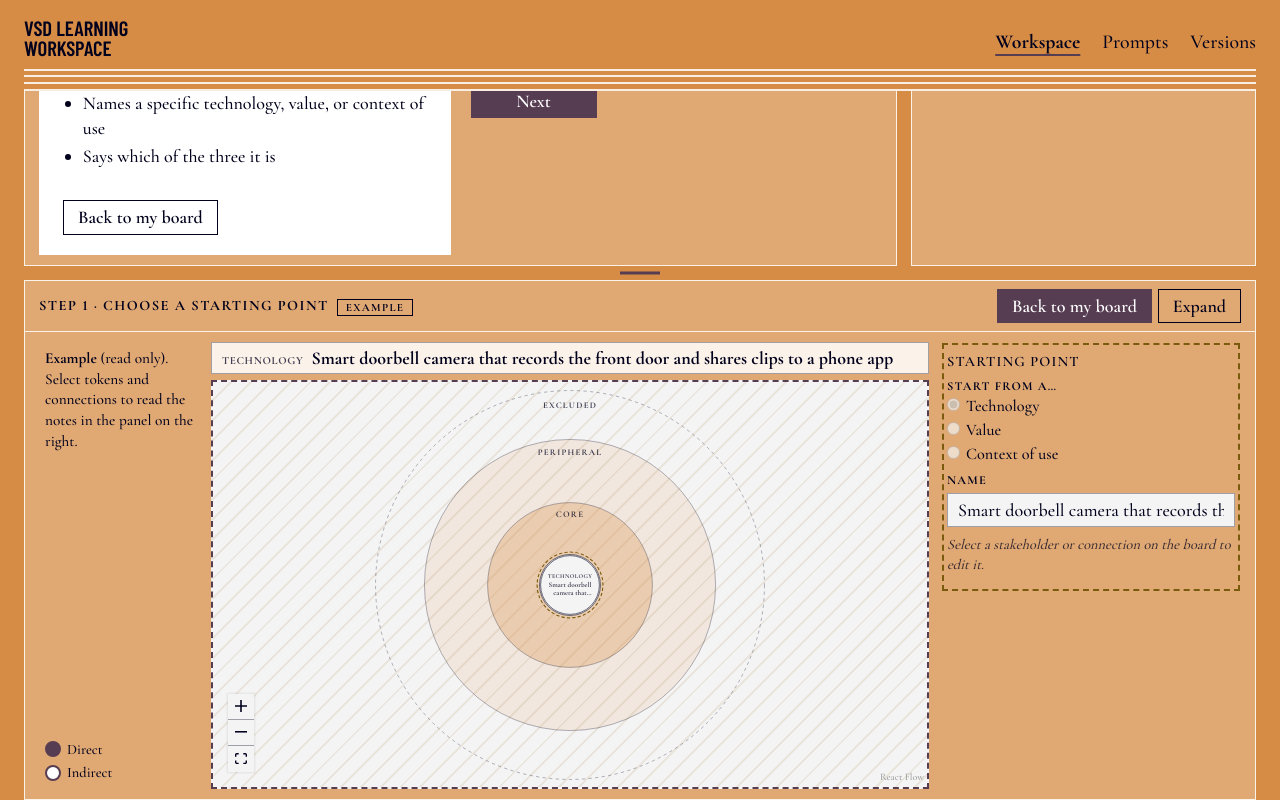
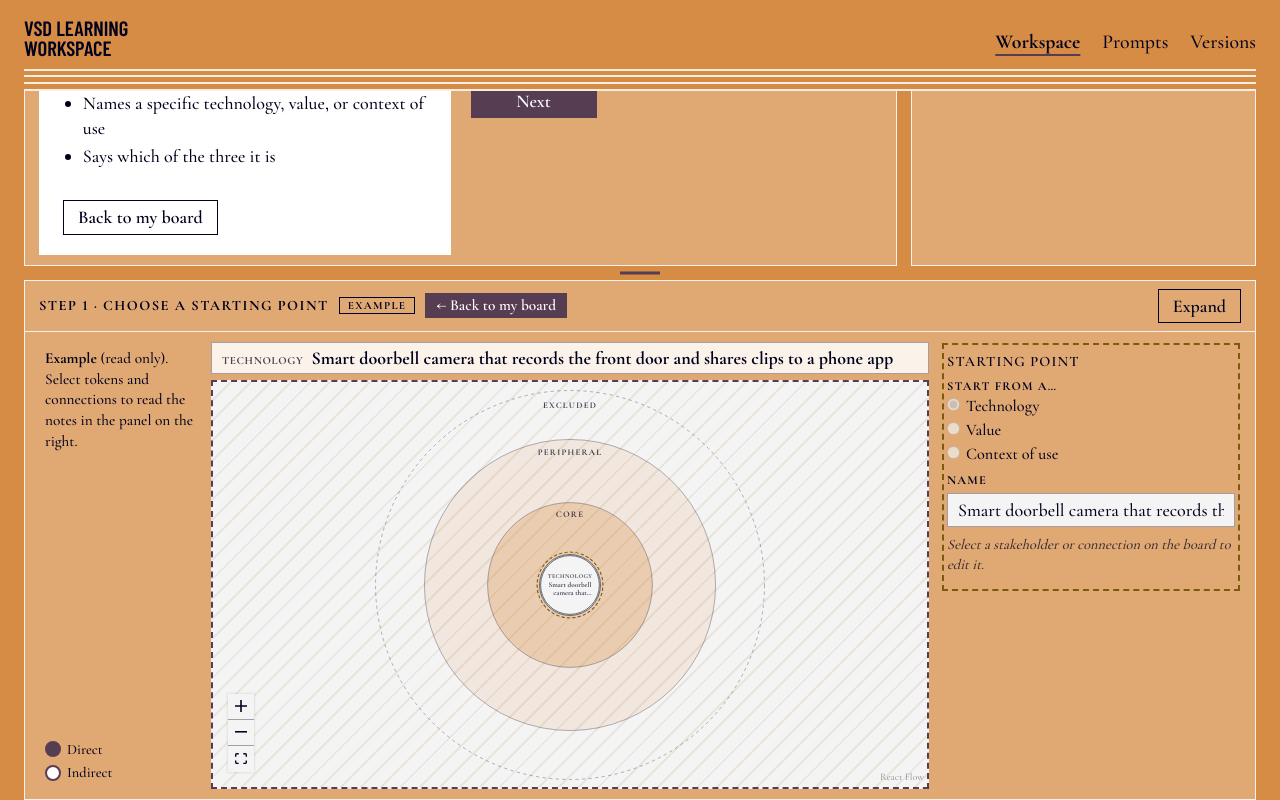
Before and after one commit to bcsaldias/ai-vsd, a React (Vite) app in the folder frontend/: page / in a window 1280 px wide. Both pictures are taken after a click on the button "See an example of this step". Built offline with nearby package versions, Linux system fonts and the light colour scheme.

Commit message:
Updated back button

```diff
--- a/frontend/src/styles.css
+++ b/frontend/src/styles.css
@@ -22,6 +22,10 @@
   --rule: rgba(255, 255, 255, 0.85);
   --surface: rgba(255, 255, 255, 0.25);
   --surface-strong: rgba(255, 255, 255, 0.5);
+
+  /* Hatched fill that marks worked examples (the example board and the button that opens it). */
+  --example-hatch: repeating-linear-gradient(135deg, var(--paper) 0 12px, #e9e4dc 12px 14px);
+  --example-hatch-hover: repeating-linear-gradient(135deg, #fff 0 12px, #ddd5ca 12px 14px);
 
   --praise: #3f5a39;
   --suggestion: #7a5a0c;
@@ -152,6 +156,8 @@ textarea { width: 100%; resize: vertical; font-family: var(--mono); font-size: 0
   padding: 8px 14px;
   border-bottom: 1px solid var(--rule);
 }
+.panel-title { display: flex; align-items: center; flex-wrap: wrap; gap: 6px 10px; }
+.panel-title .badge { margin-left: 0; }
 .panel-header h2, .panel-header h3 {
   margin: 0;
   font-size: 0.8rem;
@@ -577,11 +583,14 @@ button.icon { border: none; padding: 0 6px; font-size: 1.1rem; line-height: 1; }
 .read-only textarea:disabled { resize: none; }
 .showing-example .tokens-board {
   border: 2px dashed var(--plum);
-  background: repeating-linear-gradient(135deg, var(--paper) 0 12px, #e9e4dc 12px 14px);
+  background: var(--example-hatch);
 }
 .showing-example .tokens-board .react-flow { --xy-background-color: transparent; }
 .example-note { margin: 0; font-size: 0.85rem; }
 .example-toggle { margin-top: 0.9rem; }
+/* Hatched like the example board it opens; plain once it reads "Back to my board". */
+.example-toggle:not([aria-pressed='true']) { border: 2px dashed var(--plum); background: var(--example-hatch); }
+.example-toggle:not([aria-pressed='true']):hover:not(:disabled) { background: var(--example-hatch-hover); }
 /* Draws the eye to the Name field of a token the student just added. */
 @keyframes name-prompt {
   from { box-shadow: 0 0 0 4px var(--mustard); }
--- a/frontend/src/workspace/ActivityHost.tsx
+++ b/frontend/src/workspace/ActivityHost.tsx
@@ -20,11 +20,15 @@ interface Props {
   canCheck: boolean;
   /** Show `savedReport` as a read-only worked example. */
   example?: boolean;
+  /** Leaves the example (shown next to the Example badge). */
+  onExitExample?: () => void;
   /** Extra header controls supplied by the layout (e.g. expand). */
   headerActions?: ReactNode;
 }
 
-export function ActivityHost({ definition, number, savedReport, onReport, onCheck, canCheck, example, headerActions }: Props) {
+export function ActivityHost({
+  definition, number, savedReport, onReport, onCheck, canCheck, example, onExitExample, headerActions,
+}: Props) {
   const onChange = (state: unknown) =>
     !example &&
     onReport({
@@ -53,10 +57,15 @@ export function ActivityHost({ definition, number, savedReport, onReport, onChec
   return (
     <section id="activity-panel" className={example ? 'panel activity-panel showing-example' : 'panel activity-panel'} aria-label="Activity">
       <header className="panel-header">
-        <h2>
-          Step {number} · {definition.title}
-          {example && <span className="badge">Example</span>}
-        </h2>
+        <div className="panel-title">
+          <h2>Step {number} · {definition.title}</h2>
+          {example && (
+            <>
+              <span className="badge">Example</span>
+              {onExitExample && <button className="small primary" onClick={onExitExample}>← Back to my board</button>}
+            </>
+          )}
+        </div>
         <div className="actions">
           {headerActions}
           {!example && (
--- a/frontend/src/workspace/WorkspaceTab.tsx
+++ b/frontend/src/workspace/WorkspaceTab.tsx
@@ -190,12 +190,9 @@ export function WorkspaceTab() {
 
   const hasWork = status !== null;
   const exampleActions = (
-    <>
-      <button className="primary" onClick={toggleExample}>Back to my board</button>
-      <button className="expand-toggle" onClick={toggleExpanded} aria-controls="activity-panel">
-        {expanded ? 'Restore' : 'Expand'}
-      </button>
-    </>
+    <button className="expand-toggle" onClick={toggleExpanded} aria-controls="activity-panel">
+      {expanded ? 'Restore' : 'Expand'}
+    </button>
   );
   const headerActions = (
     <>
@@ -274,6 +271,7 @@ export function WorkspaceTab() {
           onCheck={() => {}}
           canCheck={false}
           example
+          onExitExample={toggleExample}
           headerActions={exampleActions}
         />
       ) : hostReady ? (
```
Also changed, not shown: 1 other file (tests, documents, lock files or other folders).
